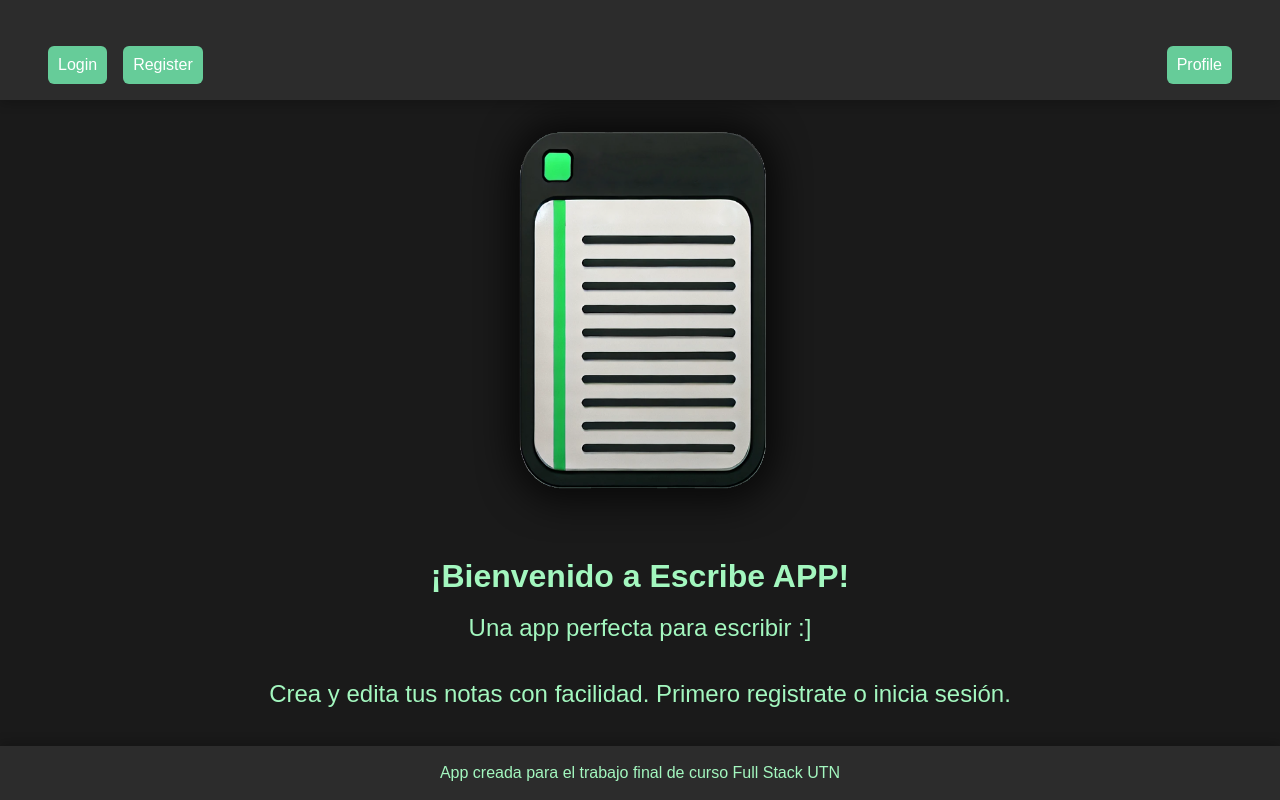
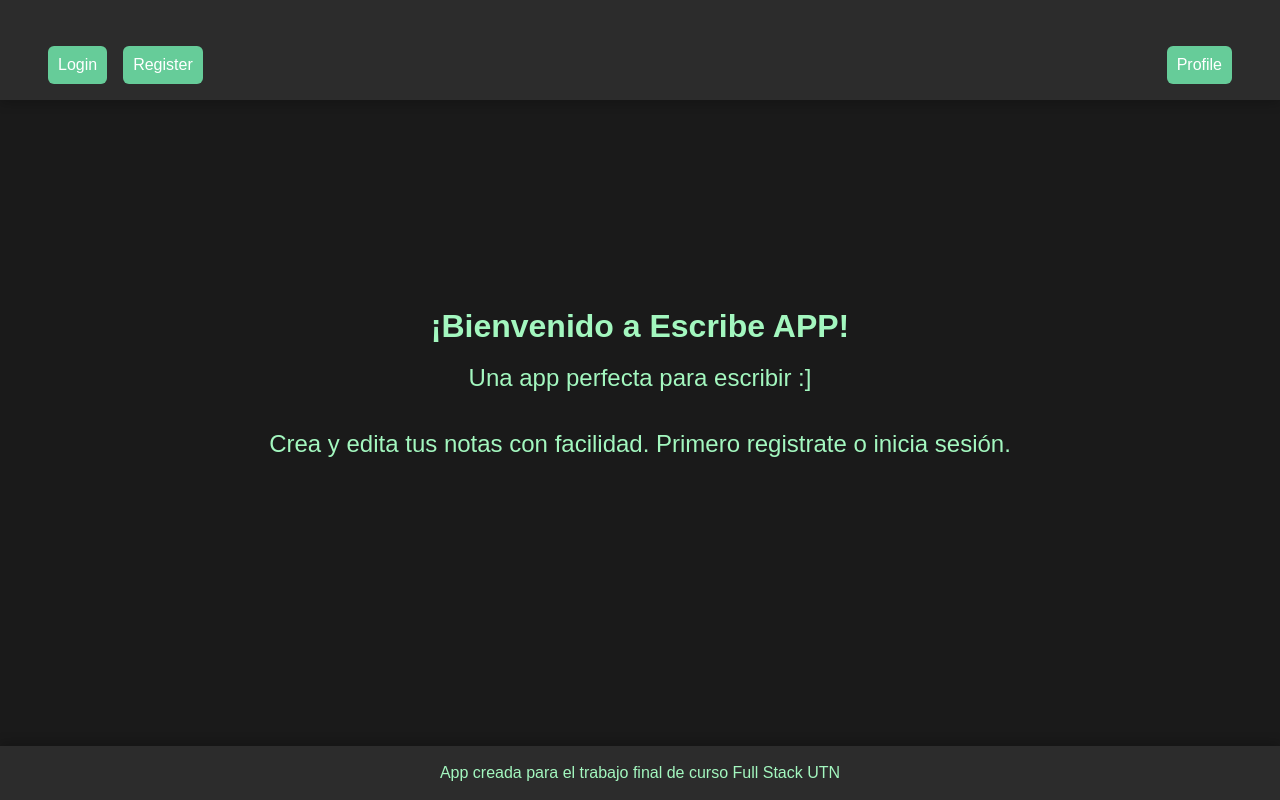
Before and after one commit to MPelalle/escribe-app-front, a React (Vite) app: page / in a window 1280 px wide. Built offline with nearby package versions, Linux system fonts and the light colour scheme.

Commit message:
Update Home.jsx

```diff
--- a/pages/Home.jsx
+++ b/pages/Home.jsx
@@ -6,7 +6,7 @@ const Home = () => {
     <div className='background-photo'>
 
       <div className='home'>
-      <img src="../../styles/assets/logo-app.png" alt="" className='logo-home'/>
+
         <h1 className='title'>¡Bienvenido a Escribe APP!</h1>
         <p className='subtitle'>Una app perfecta para escribir :]</p>
         <p className='subtitle'>Crea y edita tus notas con facilidad. Primero registrate o inicia sesión.</p>
```
